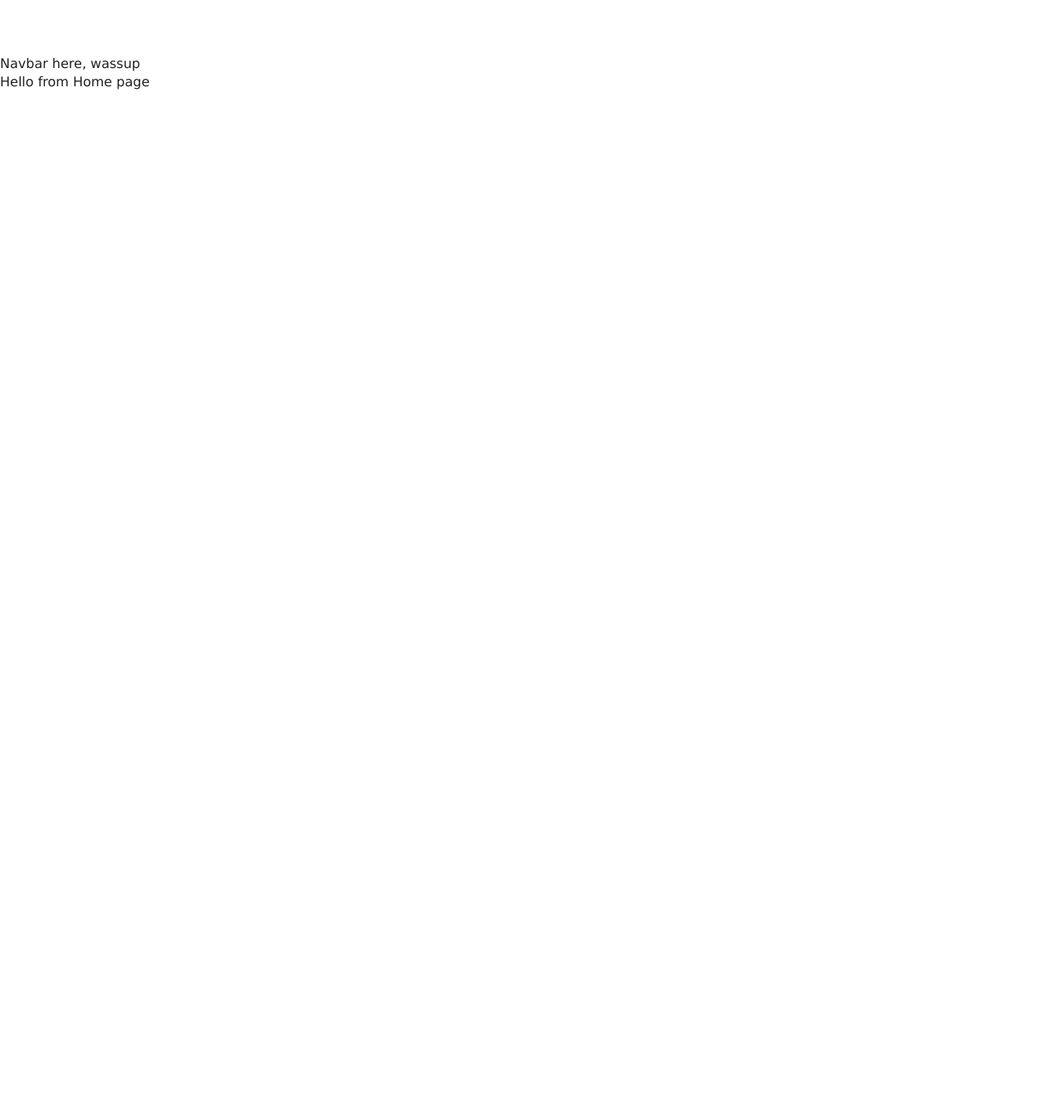
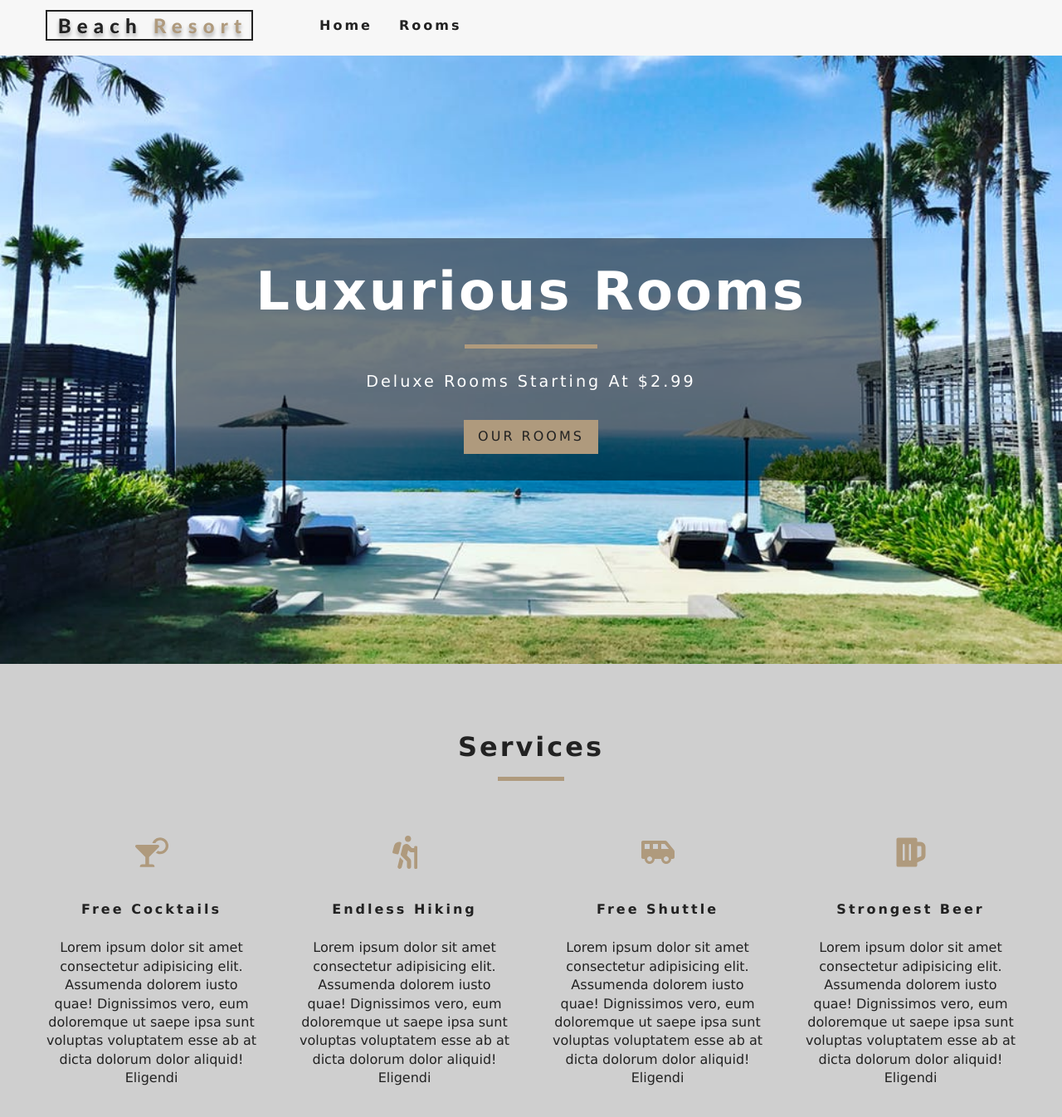
Before and after one commit to emdang1/luxury-houses, a React (Create React App) app: page / in a window 1280 px wide. Shown: the top 1346 px of the page at 83% size. Before the commit the page ends 800 px from the top, so only its background shows below. Built offline with nearby package versions, Linux system fonts and the light colour scheme.

Commit message:
hero, banner, basic pages, services section, now context in class

```diff
--- a/src/App.css
+++ b/src/App.css
@@ -159,13 +159,13 @@
 .defaultHero,
 .roomsHero {
   min-height: calc(100vh - 66px);
-  background: url("./images/defaultBcg.jpeg") center/cover no-repeat;
+  background: url('./images/defaultBcg.jpeg') center/cover no-repeat;
   display: flex;
   align-items: center;
   justify-content: center;
 }
 .roomsHero {
-  background-image: url("./images/room-2.jpeg");
+  background-image: url('./images/room-2.jpeg');
   min-height: 60vh;
 }
 /* End of Hero */
@@ -252,6 +252,7 @@
 }
 .services h6 {
   letter-spacing: var(--mainSpacing);
+  text-transform: capitalize;
 }
 .services p {
   width: 80%;
--- /dev/null
+++ b/src/components/Banner.js
@@ -0,0 +1,14 @@
+import React from 'react';
+
+const Banner = ({ children, title, subtitle }) => {
+  return (
+    <div className='banner'>
+      <h1>{title}</h1>
+      <div></div>
+      <p>{subtitle}</p>
+      {children}
+    </div>
+  );
+};
+
+export default Banner;
--- /dev/null
+++ b/src/components/Hero.js
@@ -0,0 +1,12 @@
+import React from 'react';
+
+const Hero = ({ children, hero }) => {
+  return <header className={hero}>{children}</header>;
+};
+
+export default Hero;
+
+// default value for "hero" prop, if not stated
+Hero.defaultProps = {
+  hero: 'defaultHero',
+};
--- a/src/components/Navbar.js
+++ b/src/components/Navbar.js
@@ -1,7 +1,45 @@
-import React from 'react';
+import React, { Component } from 'react';
+import logo from '../images/logo.svg';
+import { FaAlignRight } from 'react-icons/fa';
+import { Link } from 'react-router-dom';
 
-const Navbar = () => {
-  return <div>Navbar here, wassup</div>;
-};
+export default class Navbar extends Component {
+  state = {
+    isOpen: false,
+  };
 
-export default Navbar;
+  handleToggle = () => {
+    this.setState({ isOpen: !this.state.isOpen });
+  };
+
+  render() {
+    return (
+      <nav className='navbar'>
+        <div className='nav-center'>
+          <div className='nav-header'>
+            <Link to='/'>
+              <img src={logo} alt='Beach resort' />
+            </Link>
+            <button
+              type='button'
+              className='nav-btn'
+              onClick={this.handleToggle}
+            >
+              <FaAlignRight className='nav-icon' />
+            </button>
+          </div>
+          <ul
+            className={this.state.isOpen ? 'nav-links show-nav' : 'nav-links'}
+          >
+            <li>
+              <Link to='/'>Home</Link>
+            </li>
+            <li>
+              <Link to='/rooms'>Rooms</Link>
+            </li>
+          </ul>
+        </div>
+      </nav>
+    );
+  }
+}
--- /dev/null
+++ b/src/components/Services.js
@@ -0,0 +1,53 @@
+import React, { Component } from 'react';
+import Title from './Title';
+import { FaCocktail, FaHiking, FaShuttleVan, FaBeer } from 'react-icons/fa';
+
+class Services extends Component {
+  state = {
+    services: [
+      {
+        icon: <FaCocktail />,
+        title: 'free cocktails',
+        info:
+          'Lorem ipsum dolor sit amet consectetur adipisicing elit. Assumenda dolorem iusto quae! Dignissimos vero, eum doloremque ut saepe ipsa sunt voluptas voluptatem esse ab at dicta dolorum dolor aliquid! Eligendi',
+      },
+      {
+        icon: <FaHiking />,
+        title: 'endless hiking',
+        info:
+          'Lorem ipsum dolor sit amet consectetur adipisicing elit. Assumenda dolorem iusto quae! Dignissimos vero, eum doloremque ut saepe ipsa sunt voluptas voluptatem esse ab at dicta dolorum dolor aliquid! Eligendi',
+      },
+      {
+        icon: <FaShuttleVan />,
+        title: 'free shuttle',
+        info:
+          'Lorem ipsum dolor sit amet consectetur adipisicing elit. Assumenda dolorem iusto quae! Dignissimos vero, eum doloremque ut saepe ipsa sunt voluptas voluptatem esse ab at dicta dolorum dolor aliquid! Eligendi',
+      },
+      {
+        icon: <FaBeer />,
+        title: 'strongest beer',
+        info:
+          'Lorem ipsum dolor sit amet consectetur adipisicing elit. Assumenda dolorem iusto quae! Dignissimos vero, eum doloremque ut saepe ipsa sunt voluptas voluptatem esse ab at dicta dolorum dolor aliquid! Eligendi',
+      },
+    ],
+  };
+
+  render() {
+    return (
+      <section className='services'>
+        <Title title='Services' />
+        <div className='services-center'>
+          {this.state.services.map((service, i) => (
+            <article key={i} className='service'>
+              <span>{service.icon}</span>
+              <h6>{service.title}</h6>
+              <p>{service.info}</p>
+            </article>
+          ))}
+        </div>
+      </section>
+    );
+  }
+}
+
+export default Services;
--- /dev/null
+++ b/src/components/Title.js
@@ -0,0 +1,12 @@
+import React from 'react';
+
+const Title = ({ title }) => {
+  return (
+    <div className='section-title'>
+      <h4>{title}</h4>
+      <div></div>
+    </div>
+  );
+};
+
+export default Title;
--- a/src/pages/Error.js
+++ b/src/pages/Error.js
@@ -1,7 +1,18 @@
 import React from 'react';
+import Hero from '../components/Hero';
+import Banner from '../components/Banner';
+import { Link } from 'react-router-dom';
 
 const Error = () => {
-  return <div>Hello from error page</div>;
+  return (
+    <Hero>
+      <Banner title='404' subtitle='page not found'>
+        <Link to='/' className='btn-primary'>
+          return home
+        </Link>
+      </Banner>
+    </Hero>
+  );
 };
 
 export default Error;
--- a/src/pages/Home.js
+++ b/src/pages/Home.js
@@ -1,7 +1,27 @@
 import React from 'react';
+import Hero from '../components/Hero';
+import Banner from '../components/Banner';
+import Services from '../components/Services';
+
+import { Link } from 'react-router-dom';
 
 const Home = () => {
-  return <div>Hello from Home page</div>;
+  return (
+    <>
+      <Hero>
+        <Banner
+          title='luxurious rooms'
+          subtitle='deluxe rooms starting at $2.99'
+        >
+          <Link to='/rooms' className='btn-primary'>
+            OUR ROOMS
+          </Link>
+        </Banner>
+      </Hero>
+
+      <Services />
+    </>
+  );
 };
 
 export default Home;
--- a/src/pages/Rooms.js
+++ b/src/pages/Rooms.js
@@ -1,7 +1,18 @@
 import React from 'react';
+import Hero from '../components/Hero';
+import Banner from '../components/Banner';
+import { Link } from 'react-router-dom';
 
 const Rooms = () => {
-  return <div>Hello from rooms page</div>;
+  return (
+    <Hero hero='roomsHero'>
+      <Banner title='rooms'>
+        <Link to='/' className='btn-primary'>
+          return home
+        </Link>
+      </Banner>
+    </Hero>
+  );
 };
 
 export default Rooms;
```
Also changed, not shown: src/context.js (added).
